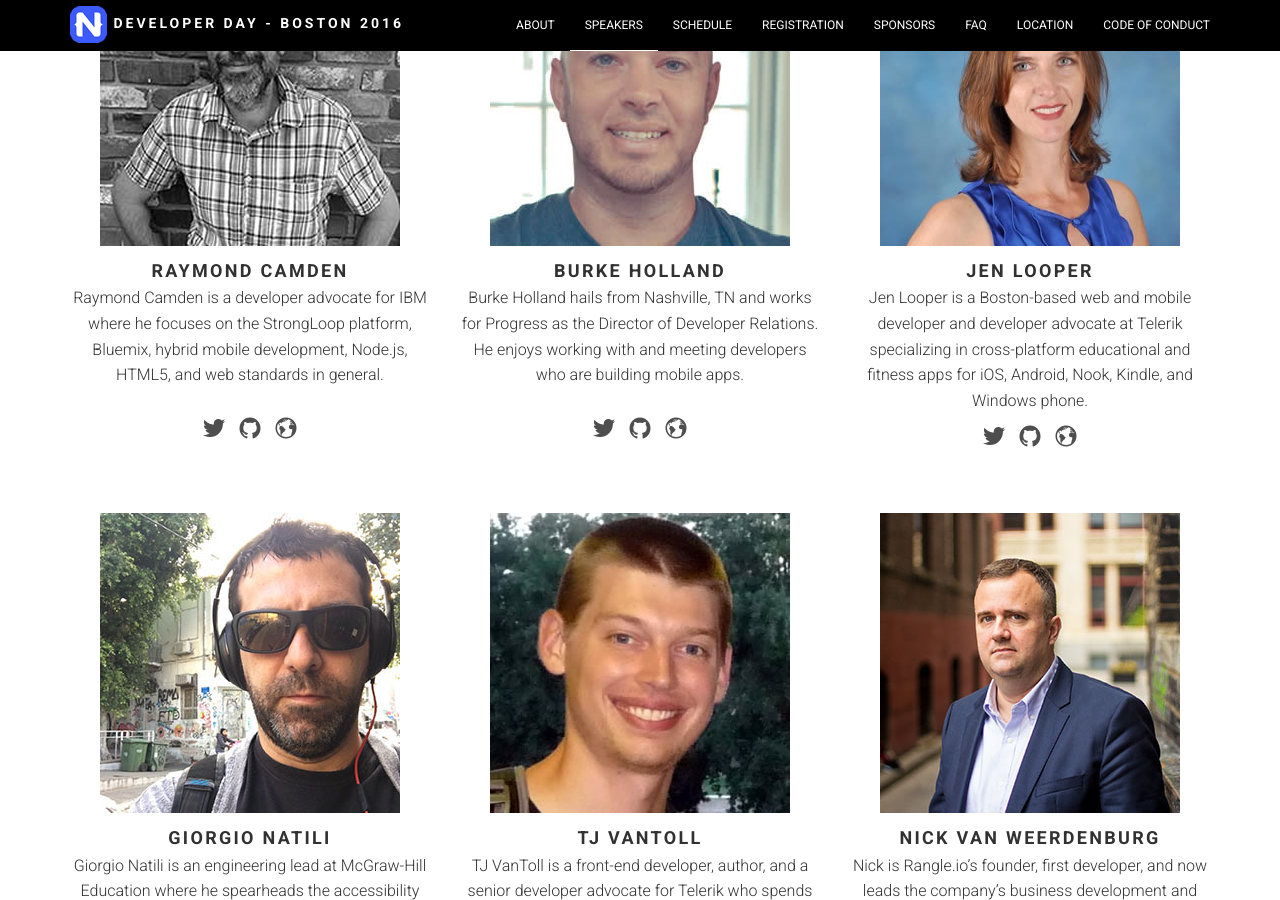
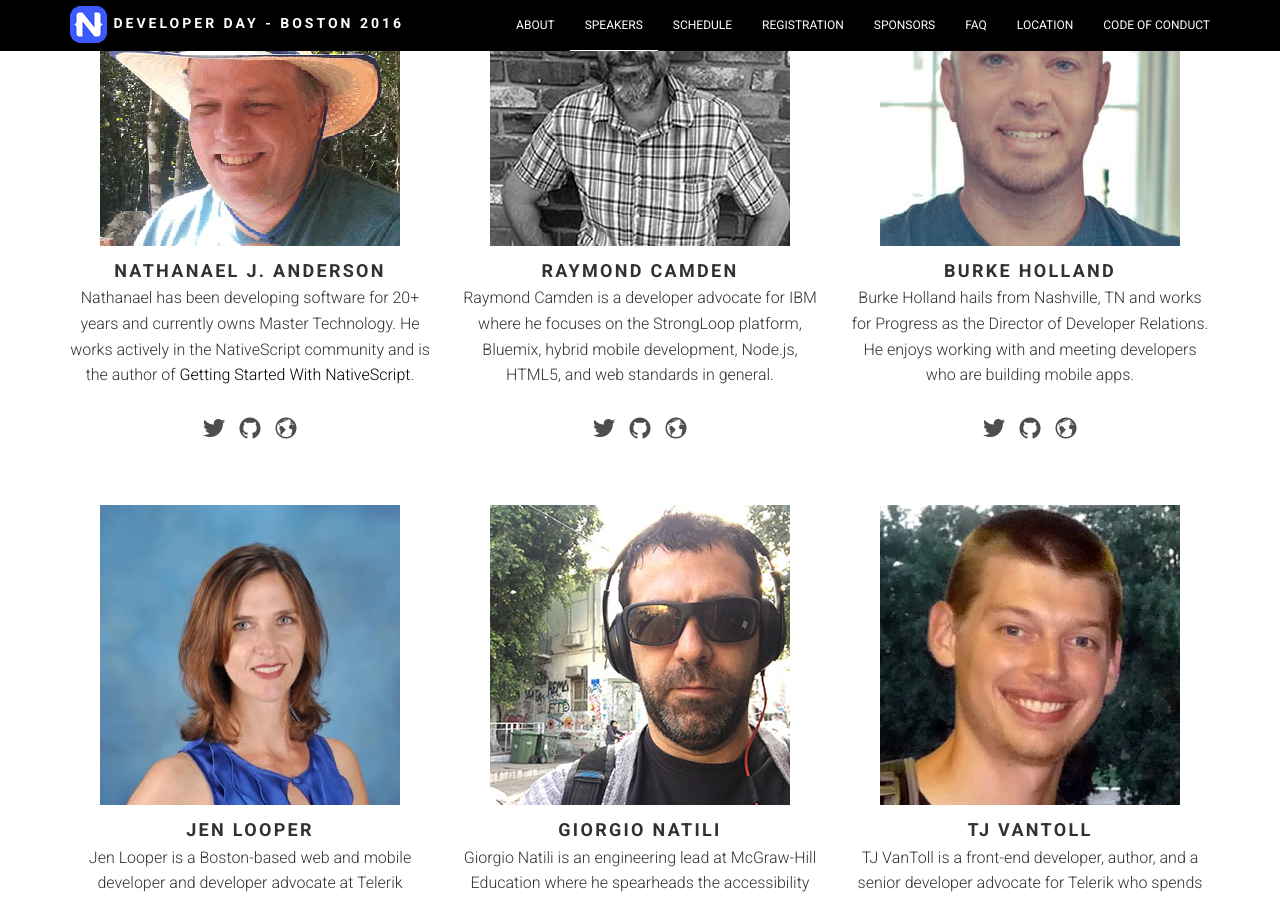
Before and after one commit to NativeScript/nativescript-developer-day, a Jekyll site: the page built from index.html, in a window 1280 px wide and 900 px high, scrolled down 2274 px. Built offline with Jekyll 4.4.1, drawn with Linux system fonts in a browser that asks for light colours; some web fonts are replaced; some of the changed text lies outside the part shown.

Commit message:
More speakers

```diff
--- a/_data/speakers.yaml
+++ b/_data/speakers.yaml
@@ -1,3 +1,9 @@
+-   name: "Nathanael J. Anderson"
+    photo: "nathanaelanderson.jpg"
+    twitter: "https://twitter.com/congocart"
+    github: "https://github.com/NathanaelA"
+    website: "http://master-technology.com/"
+    bio: "Nathanael has been developing software for 20+ years and currently owns Master Technology. He works actively in the NativeScript community and is the author of [Getting Started With NativeScript](https://www.packtpub.com/web-development/getting-started-nativescript)."
 -   name: "Raymond Camden"
     photo: "raycamden.jpg"
     twitter: "raymondcamden"
--- a/_includes/speakers.html
+++ b/_includes/speakers.html
@@ -25,7 +25,7 @@
 
                     <h4>{{speaker.name}}</h4>
 
-                    <div class="speaker-bio"><p>{{speaker.bio}}</p></div>
+                    <div class="speaker-bio"><p>{{speaker.bio | markdownify}}</p></div>
 
                     <ul class="social-block">
                         <li><a href="https://twitter.com/{{speaker.twitter}}"><i class="ion-social-twitter"></i></a></li>
```
Also changed, not shown: _data/schedule.yaml (+6 -6 lines), assets/images/speakers/nathanaelanderson.jpg (added), assets/images/thum_s/nathanaelanderson.jpg (added).
